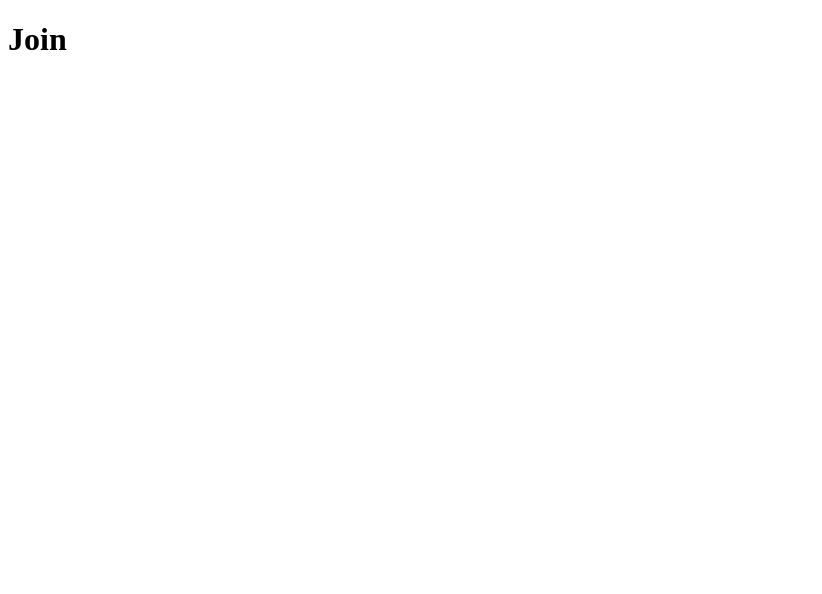
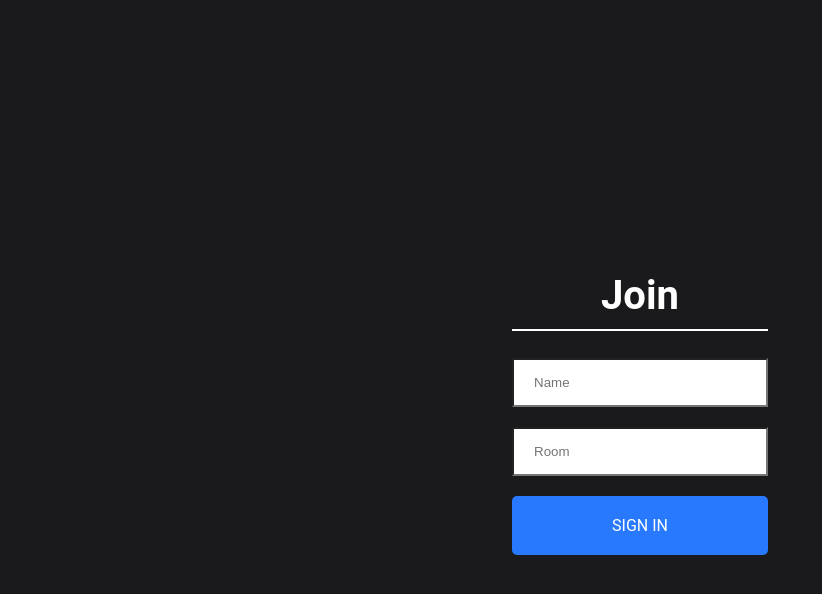
Before and after one commit to DarkLaughter/Echo, a React (Create React App) app in the folder client/: page / in a window 1280 px wide. Shown: the top 594 px of the page, without its empty margins (0-822 px from the left). Built offline with nearby package versions, Linux system fonts and the light colour scheme.

Commit message:
chat and join components setup

```diff
--- a/client/src/App.js
+++ b/client/src/App.js
@@ -1,7 +1,7 @@
 import React from 'react';
 import { BrowserRouter as Router, Route } from 'react-router-dom'
-import Join from './components/Join'
-import Chat from './components/Chat'
+import Join from './components/Join/Join'
+import Chat from './components/Chat/Chat'
 
 const App = () => {
     return (
--- a/client/src/components/Chat.js
+++ /dev/null
@@ -1,9 +0,0 @@
-import React from 'react'
-
-const Chat = () => {
-    return (
-        <h1>Chat</h1>
-    )
-}
-
-export default Chat
--- /dev/null
+++ b/client/src/components/Chat/Chat.js
@@ -0,0 +1,27 @@
+import React, {useState, useEffect} from 'react'
+import queryString from 'query-string'
+import io from 'socket.io-client';
+
+let socket;
+
+const Chat = ({ location }) => {
+    const [name, setName] = useState('');
+    const [room, setRoom] = useState('');
+    const ENDPOINT = 'localhost:5000'
+
+    useEffect(() => {
+        const  { name, room } = queryString.parse(location.search)
+        socket = io(ENDPOINT);
+        setName(name)
+        setRoom(room)
+
+        socket.emit('join', { name, room});
+
+    }, [ENDPOINT, location.search])
+
+    return (
+        <h1>Chat</h1>
+    )
+}
+
+export default Chat
--- a/client/src/components/Join.js
+++ /dev/null
@@ -1,9 +0,0 @@
-import React from 'react'
-
-const Join = () => {
-    return (
-        <h1>Join</h1>
-    )
-}
-
-export default Join
--- /dev/null
+++ b/client/src/components/Join/Join.css
@@ -0,0 +1,69 @@
+html, body {
+    font-family: 'Roboto', sans-serif;
+    padding: 0;
+    margin: 0;
+}
+
+#root {
+    height: 100vh;
+}
+
+* {
+    box-sizing: border-box;
+}
+
+.joinOuterContainer {
+    display: flex;
+    justify-content: center;
+    text-align: center;
+    height: 100vh;
+    align-items: center;
+    background-color: #1A1A1D;
+}
+
+.joinInnerContainer {
+    width: 20%;
+}
+
+.joinInput {
+    border-radius: 0;
+    padding: 15px 20px;
+    width: 100%;
+}
+
+.heading {
+    color: white;
+    font-size: 2.5em;
+    padding-bottom: 10px;
+    border-bottom: 2px solid white;
+}
+
+.button {
+    color: #fff !important;
+    text-transform: uppercase;
+    text-decoration: none;
+    background: #2979FF;
+    padding: 20px;
+    border-radius: 5px;
+    display: inline-block;
+    border: none;
+    width: 100%;
+}
+
+.mt-20 {
+    margin-top: 20px;
+}
+
+@media (min-width: 320px) and (max-width: 480px) {
+    .joinOuterContainer {
+        height: 100%;
+    }
+
+    .joinInnerContainer {
+        width: 90%;
+    }
+}
+
+button:focus {
+    outline: 0;
+}
--- /dev/null
+++ b/client/src/components/Join/Join.js
@@ -0,0 +1,27 @@
+import React, { useState } from 'react'
+import { Link } from 'react-router-dom'
+
+import './Join.css'
+
+
+const Join = () => {
+    const [name, setName] = useState('');
+    const [room, setRoom] = useState('');
+
+    return (
+        <div className="joinOuterContainer">
+            <div className="joinInnerContainer">
+                <h1 className="heading">
+                    Join
+                </h1>
+                    <div><input placeholder="Name" className="joinInput" type="text" onChange={(e) => setName(e.target.value)} /></div>
+                    <div><input placeholder="Room" className="joinInput mt-20" type="text" onChange={(e) => setRoom(e.target.value)} /></div>
+                <Link onClick={e => (!name || !room) ? e.preventDefault() : null} to={`/chat?name=${name}&room=${room}`} >
+                    <buttton className="button mt-20" type="submit" >Sign In</buttton>
+                </Link>
+            </div>
+        </div>
+    )
+}
+
+export default Join
```
Also changed, not shown: client/src/components/Chat/chat.css (added, +34 -0 lines).
